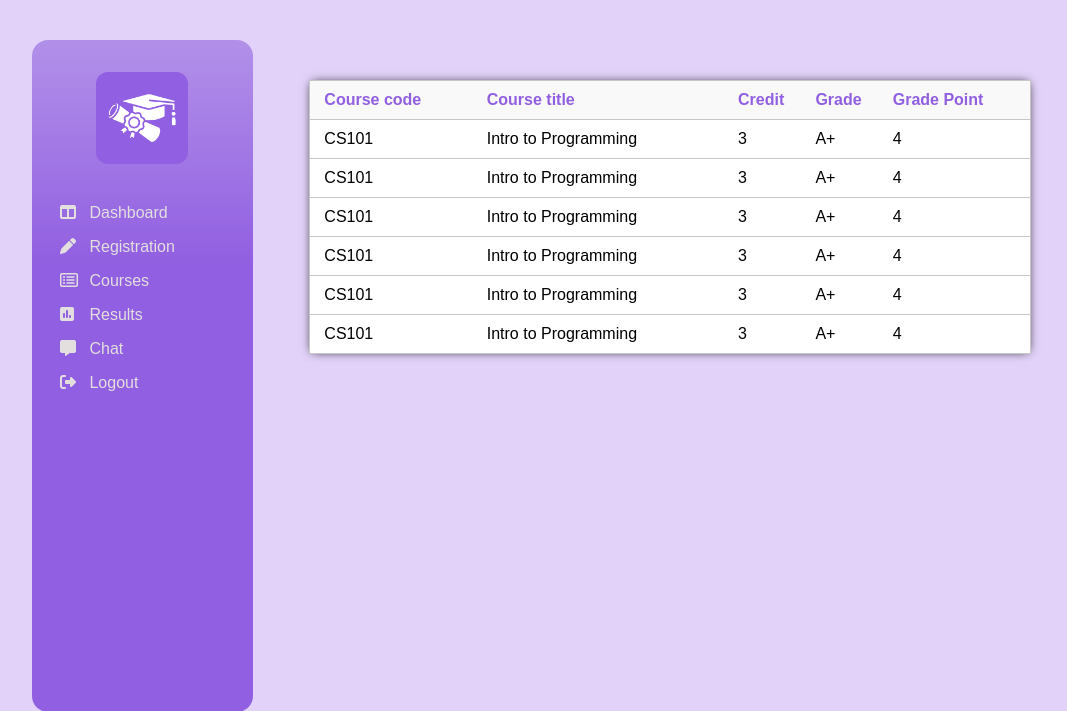
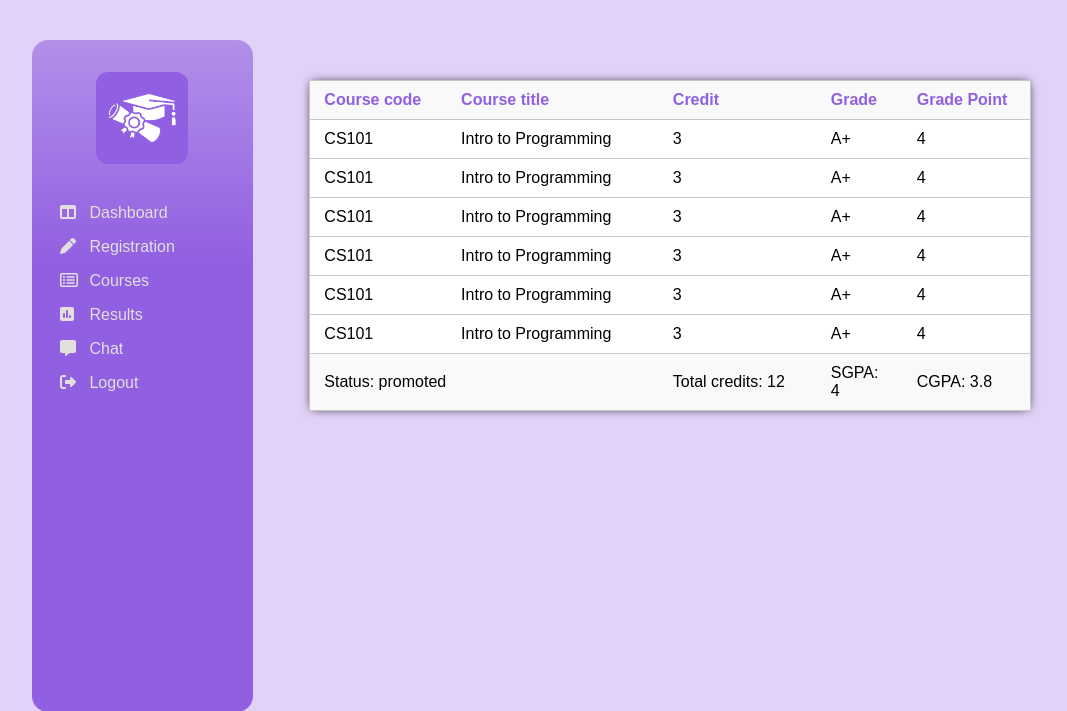
Before and after one commit to mussie-alemayehu/student-portal, a PHP site: page / in a window 1280 px wide. Shown: the top 711 px of the page, without its empty margins (6-1073 px from the left). Run offline with PHP 8.4, Linux system fonts and the light colour scheme; some libraries are stand-ins or nearby versions.

Commit message:
add table footer for the results table

```diff
--- a/results/index.php
+++ b/results/index.php
@@ -38,18 +38,22 @@
             <tbody>
 
                 <?php
-                for ($i = 0; $i < 6; $i++) {
-                    echo '
+                for ($i = 0; $i < 6; $i++) { ?>
                     <tr>
                         <td class="code">CS101</td>
                         <td class="title">Intro to Programming</td>
                         <td class="credit">3</td>
                         <td class="grade">A+</td>
                         <td class="point">4</td>
-                    </tr>';
-                }
-                ?>
+                    </tr>
+                <?php } ?>
 
+                <tr class="footer">
+                    <td colspan="2">Status: promoted</td>
+                    <td>Total credits: 12</td>
+                    <td>SGPA: 4</td>
+                    <td>CGPA: 3.8</td>
+                </tr>
             </tbody>
         </table>
     </div>
```
Also changed, not shown: courses/index.php (+4 -7 lines).
